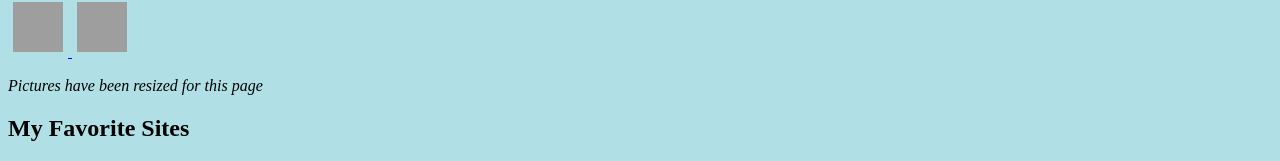
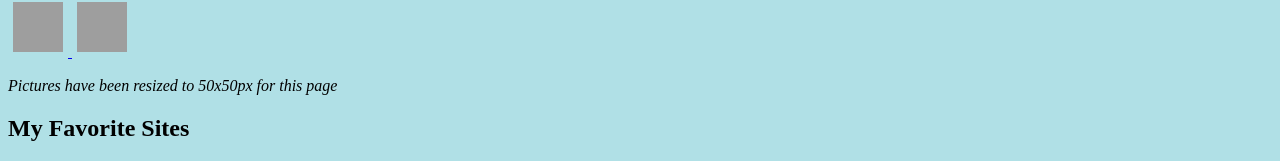
Before and after one commit to lfrankel-1729087/lfrankel-1729087.github.io, a plain HTML site: page someCss.html in a window 1280 px wide. Shown: the part 287-448 px from the top of the page. Drawn offline with Linux system fonts and the light colour scheme; grey boxes are pictures that could not be loaded.

Commit message:
Update someCss.html

```diff
--- a/someCss.html
+++ b/someCss.html
@@ -17,7 +17,7 @@
         <a href="https://www.samwoolfe.com/2017/09/dmt-inspired-artwork-by-incedigris.html">
             <img src="https://1.bp.blogspot.com/-c-zHCOlSC-g/WboyGqpH45I/AAAAAAAAFfU/ABTm1orxRC4VqYH0sNGL1dL_61Ju7gMgACEwYBhgL/s1600/MINIME5_WEB.jpg" Title="DMT Inspired Art" style="width:50px;height:50px;margin:5px">
         </a>
-        <p><i>Pictures have been resized for this page</i></p>
+        <p><i>Pictures have been resized to 50x50px for this page</i></p>
 
 
         <h2>My Favorite Sites</h2>
```
